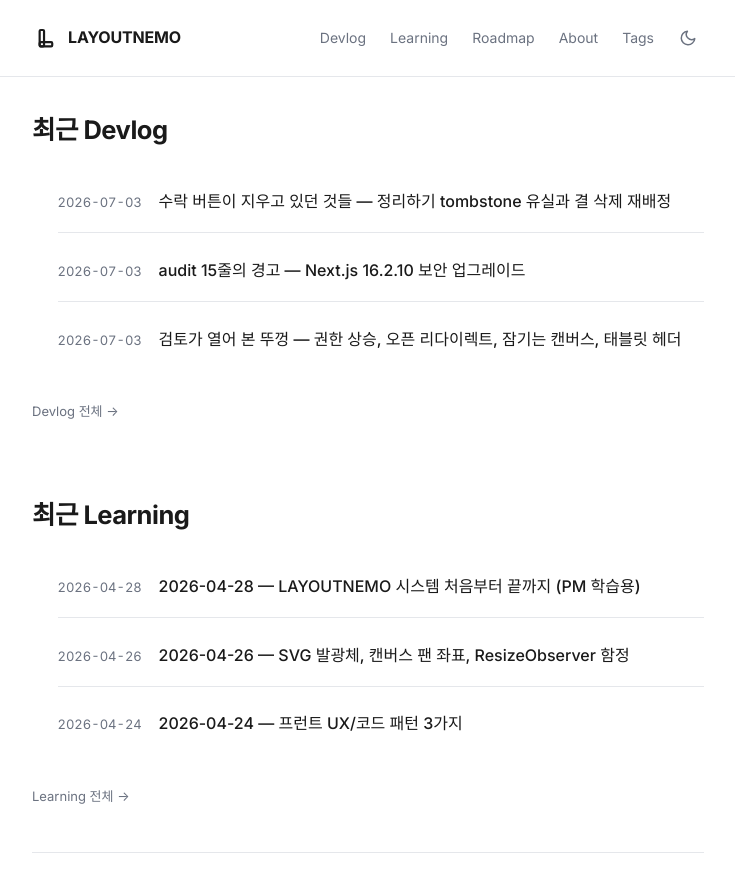
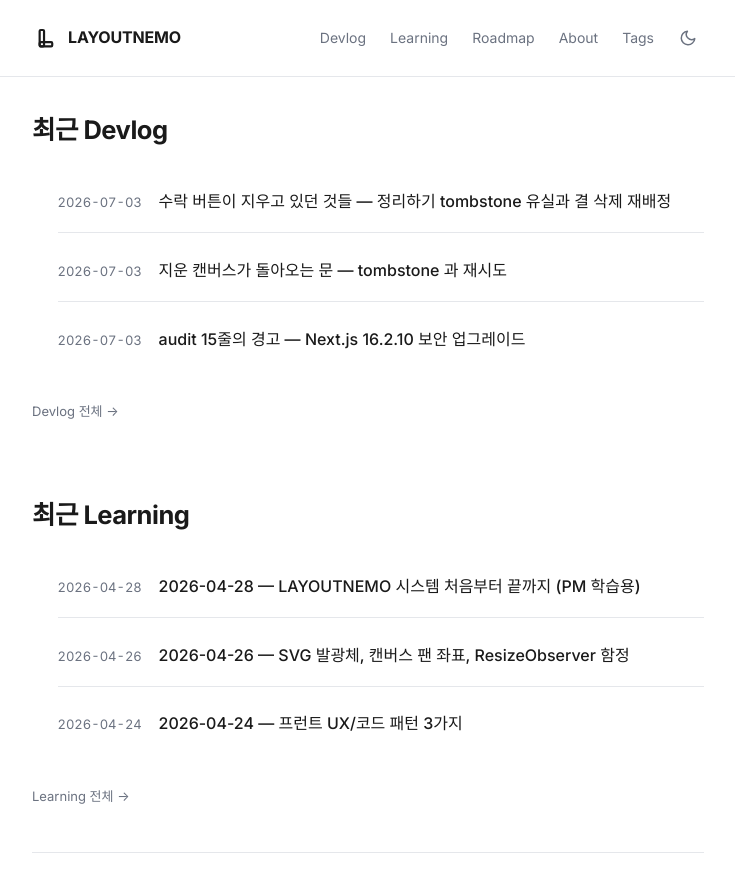
Before and after one commit to Yuwolx/LAYOUTNEMO, a Jekyll site: the page built from index.md, in a window 1280 px wide and 900 px high, scrolled down 999 px. Shown: the top 892 px of the window, without its empty margins (272-1007 px from the left). Built offline with Jekyll 4.4.1, drawn with Linux system fonts in a browser that asks for light colours; some web fonts are replaced; part of the change alters nothing that is shown.

Commit message:
Devlog: 2026-07-03 sync robustness (canvas tombstones + save retry)
Co-Authored-By: Claude Fable 5 <noreply@anthropic.com>

````diff
--- /dev/null
+++ b/docs/devlog/2026-07-03-sync-robustness.md
@@ -0,0 +1,74 @@
+---
+layout: post
+title: "지운 캔버스가 돌아오는 문 — tombstone 과 재시도"
+parent: Devlog
+nav_order: 23
+tags: [동기화, tombstone, 재시도, Supabase]
+---
+
+# 지운 캔버스가 돌아오는 문 — tombstone 과 재시도
+{: .no_toc }
+
+**2026-07-03 — 블럭에는 이미 달아준 삭제 마커를 캔버스에는 안 달아줬었다. 같은 문에서 같은 유령이 나온다.**
+{: .fs-5 .fw-300 }
+
+---
+
+<details markdown="block">
+<summary>목차</summary>
+{: .text-delta }
+- TOC
+{:toc}
+</details>
+
+---
+
+## 무슨 일이 있었나
+
+로드맵의 "동기화 견고성" 덩어리에 착수했다. 세 항목 — 캔버스 삭제 tombstone, 서버시간 충돌 판정, 저장 재시도 — 중 앞뒤 두 개를 이번에 처리했다.
+
+## 1. 캔버스 부활 시나리오
+
+블럭 유실은 [6월 29일에](2026-06-29-sync-pruning-fix.md) soft delete 로 막았다. 그런데 **캔버스 삭제는 여전히 hard delete** 였다:
+
+```
+기기 A: 캔버스 X 삭제 → DB 행 자체가 사라짐
+기기 B: X 를 로컬에 쥔 채 autosave → saveCanvas 가 X 를 통째로 upsert
+      → 행이 없으니 insert → 캔버스 부활 (블럭까지 전부)
+```
+
+지운 게 돌아오는 건 유실보다 소름 돋는 경험이다. 해결은 블럭과 같은 원리 — 행을 지우지 않고 **tombstone(삭제 마커)** 을 남긴다. 이 프로젝트 관례대로 컬럼 추가 없이 `canvases.metadata`(jsonb) 에 마킹했다:
+
+```
+// 삭제 = update metadata { deleted: true, deleted_at }
+// 부활 불가 이유: saveCanvas 의 upsert 는 metadata 컬럼을 아예 안 쓴다
+//   → 오래된 기기가 name/position 을 덮어써도 deleted 마커는 그대로 산다
+// loadUserCanvases 가 tombstone 을 걸러서 어디에도 노출 안 됨
+```
+
+핵심은 **tombstone 이 저장 경로와 다른 컬럼에 산다**는 것. 같은 컬럼이었으면 오래된 기기의 upsert 가 마커까지 덮었을 것이다. "초기화"도 같은 이유로 hard delete 에서 tombstone 으로 바꿨다.
+
+## 2. 한 번 실패하면 끝이던 저장
+
+클라우드 autosave 는 실패하면 토스트 한 번 띄우고 끝이었다. 다음 재시도는 **사용자가 뭔가를 또 바꿔야만** 일어난다. 지하철에서 블럭 정리하고 폰을 주머니에 넣으면, 그 변경은 다른 기기에 영영 안 갈 수 있었다.
+
+```
+// 해결: 실패 → dirty 플래그 + 10초 뒤 재시도 (최신 상태 기준)
+//       + 네트워크 복귀(online 이벤트) 시 즉시 재저장
+//       + 실패 후 성공하면 "저장 재개" 토스트로 안심시키기
+```
+
+디테일 하나: 재시도는 실패한 시점의 스냅샷이 아니라 **재시도 시점의 최신 canvases** 를 저장한다(ref 미러). 실패한 옛 상태를 다시 밀면 그 사이의 변경을 되감아버린다.
+
+## 3. 서버시간 충돌 판정은 안 했다
+
+세 번째 항목은 의도적으로 미뤘다. 지금 updated_at 은 클라이언트 시계로 쓰는데, 이걸 서버 시간으로 바꾸려면 DB 트리거(마이그레이션)가 필요하고, 시계가 다른 기기 두 대로 라이브 검증을 해야 한다. 로컬에서 DB 동작을 검증할 수 없는 이 프로젝트 constraint 상, **"빌드는 통과하는데 실데이터에서 어떻게 도는지 모르는" 채로 배포하게 되는 종류의 변경**이다. 클라우드 우선 병합 구조에서 클라이언트 시계는 백업 알림 판단에만 쓰여 당장의 유실 위험도 아니고 — 동시 편집을 본격 지원하는 사이클에서 트리거 + 실기기 2대 검증으로 함께 간다.
+
+## 정리
+
+- **soft delete 를 한 엔티티에만 적용했다면, 같은 부활 통로가 다른 엔티티에 그대로 열려 있는지 봐야 한다.** 블럭은 막았는데 캔버스는 8개월간 열려 있었다.
+- **tombstone 은 일반 저장 경로가 건드리지 않는 곳에 둬야 산다.** metadata 컬럼을 saveCanvas 가 안 쓴다는 사실이 이 설계의 전부다.
+- **재시도는 실패한 스냅샷이 아니라 현재 상태로.** 옛 상태 재전송은 재시도가 아니라 롤백이다.
+- 검증할 수 없는 변경을 검증할 수 있는 변경과 한 배에 태우지 않는다 — 서버시간 판정은 다음 배로.
+
+롤백 지점은 `release/pre-sync-robustness`. 실기기 2대로 "A 에서 캔버스 삭제 → B 새로고침 후에도 안 돌아오는지" 확인이 남아 있다.
--- a/docs/devlog/index.md
+++ b/docs/devlog/index.md
@@ -24,6 +24,7 @@ LAYOUTNEMO를 만들면서 마주친 문제, 선택, 삽질, 배운 것을 기
 
 | 날짜 | 제목 | 상태 |
 |------|------|------|
+| 2026-07-03 | [지운 캔버스가 돌아오는 문 — tombstone 과 재시도]({{ site.baseurl }}/docs/devlog/2026-07-03-sync-robustness/) | ✅ 공개 |
 | 2026-07-03 | [없는 걸 업그레이드할 뻔했다 — 안 쓰는 의존성과 눈 감은 기한]({{ site.baseurl }}/docs/devlog/2026-07-03-ai-dep-and-tidy-input/) | ✅ 공개 |
 | 2026-07-03 | [홈 화면에 자리 하나 — 스토어 없이 앱이 되는 법 (PWA)]({{ site.baseurl }}/docs/devlog/2026-07-03-pwa/) | ✅ 공개 |
 | 2026-07-03 | [두 손가락을 위한 자리 — 핀치 줌과 다시 살아난 배율]({{ site.baseurl }}/docs/devlog/2026-07-03-pinch-zoom/) | ✅ 공개 |
--- a/docs/roadmap.md
+++ b/docs/roadmap.md
@@ -53,15 +53,17 @@ LAYOUTNEMO의 현재 상태와 앞으로의 방향을 기록합니다.
 - [x] **핀치 줌 + 휴대폰 기본 배율** — 두 손가락 핀치(중심점 기준, 30~200%), Ctrl/⌘+휠·트랙패드 핀치 줌, 휠 캔버스 팬, 휴대폰(<640px) 기본 60%, 배율 리셋 배지. 선택 모드 버튼·⋮ 어포던스는 any-pointer:coarse 판정으로(태블릿+마우스 구멍 차단). 실기기 검증 완료 (2026-07-03)
 - [x] **PWA 지원** — 매니페스트 + 아이콘 세트 + 서비스워커(HTML network-first 로 배포 즉시 반영, 정적 자산 cache-first, API/auth 캐시 금지, 오프라인 폴백) + iOS 홈 화면 설치 안내. "모바일 앱"의 1단계 (2026-07-03)
 - [x] **미사용 ai SDK 제거 + 정리하기 기한 배선** — `ai` 패키지가 import 0건(라우트는 raw fetch)이라 메이저 업그레이드 대신 삭제로 취약점 체인 해소. 정리하기에 dueDate 전송 + 프롬프트 기준일 추가 — "기한 임박" 제안 카테고리가 처음으로 동작 가능해짐 (2026-07-03)
+- [x] **동기화 견고성 1차** — 캔버스 삭제/초기화를 tombstone 으로(다른 기기 autosave 가 지운 캔버스를 부활시키던 통로 차단, `canvases.metadata` 활용·마이그레이션 없음), 클라우드 저장 실패 시 10초 재시도 + 온라인 복귀 즉시 재저장 + 재개 알림 (2026-07-03)
 
 ## 🚧 진행 중 / 내부 개선
 
 - [ ] PWA 오프라인 실행 실기기 확인 (설치·전체화면은 확인 완료. About 다이얼로그에 상시 설치 진입점 추가 2026-07-03)
 - [ ] 정리하기 기한 기반 제안 품질 라이브 확인 (배선은 연결 완료 → 실제 제안이 나아졌는지)
+- [ ] 캔버스 tombstone 실기기 확인 — A 에서 캔버스 삭제 → B 새로고침 후 부활 안 하는지
 
 ## 📝 예정 (우선순위 조정 중)
 
-- [ ] **동기화 견고성 (멀티기기 동시 편집 대비)** — 삭제 tombstone(지운 캔버스 부활 방지), 서버 시간 기준 충돌 판정, 저장 원자성/재시도 큐. 지금은 "한 번에 한 기기씩" 쓰는 전제에서 안정적이며, 동시 편집을 본격 지원할 때 필요.
+- [ ] **동기화 견고성 2차 (동시 편집 대비)** — 서버 시간 기준 충돌 판정(DB 트리거 마이그레이션 + 실기기 2대 검증 필요), 저장 원자성(RPC 트랜잭션). tombstone·재시도는 1차로 완료(2026-07-03). 동시 편집을 본격 지원할 때 진행.
 - [ ] **협업 기능** — 공유 링크, 실시간 공동 편집
 - [ ] **모바일 앱** — 1단계 PWA 완료(2026-07-03). 스토어 입점이 목표가 되면 2단계 Capacitor 래핑 검토
 - [ ] **블럭 템플릿** — 반복되는 블럭 패턴을 저장/불러오기
````
